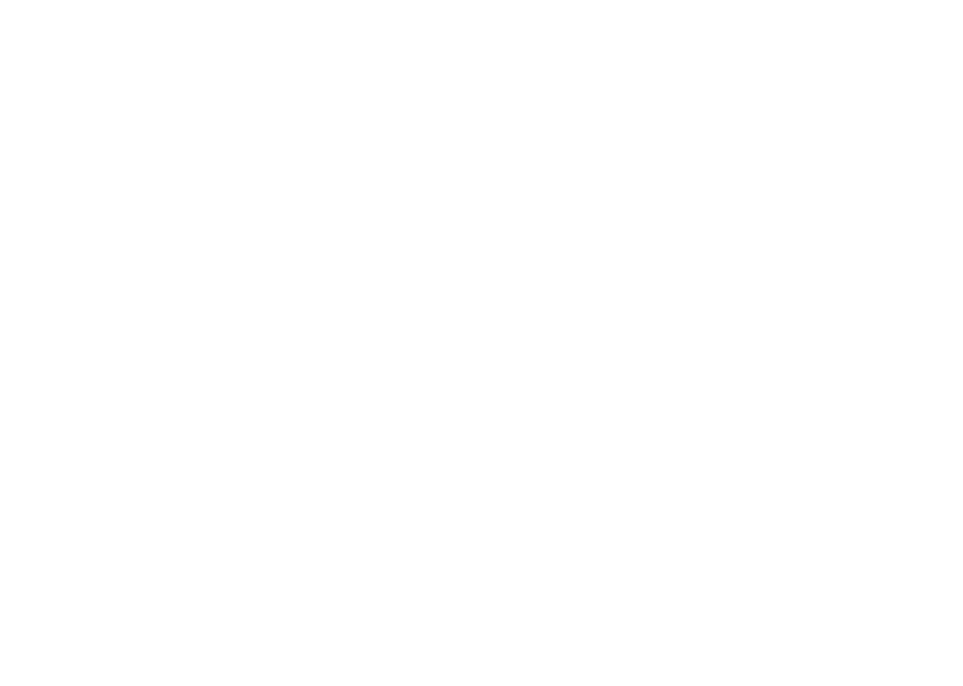
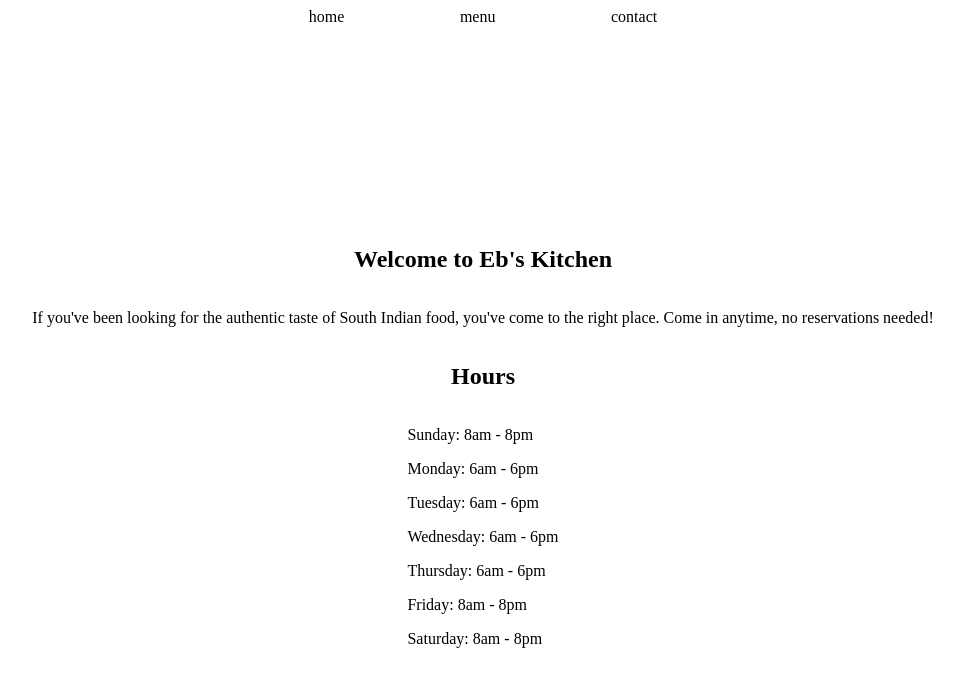
Before and after one commit to egchelliah/restaurantPage, a website built with webpack: page dist/index.html in a window 1280 px wide. Shown: the whole page, without its empty margins (157-1120 px from the left). Built offline with nearby package versions, Linux system fonts and the light colour scheme.

Commit message:
Getting Started

```diff
--- /dev/null
+++ b/homepage.js
@@ -0,0 +1,59 @@
+const header = () => {
+
+    let content = document.getElementById('content')
+
+    // Create header
+    let headerMenu = ['home', 'menu', 'contact']
+
+    let header = document.createElement('div')
+    header.className='header'
+    content.append(header)
+
+    for (let i=0; i<headerMenu.length; i++){
+        let headerItem = document.createElement('div')
+        headerItem.className=headerMenu[i]
+        headerItem.innerHTML=headerMenu[i]
+        header.append(headerItem)
+    }
+
+    // Create home page content
+    let homecontent = document.createElement('div')
+    homecontent.className='homecontent'
+    content.append(homecontent)
+
+    let welcome = document.createElement('h2')
+    welcome.className='welcome'
+    welcome.innerHTML=`Welcome to Eb's Kitchen`
+    homecontent.append(welcome)
+
+    let welcometext = document.createElement('p')
+    welcometext.className='welcometext'
+    welcometext.innerHTML=`If you've been looking for the authentic taste of South Indian food, you've come to the right place. Come in anytime, no reservations needed!`
+    homecontent.append(welcometext)
+
+    // Create hours block
+    let hourTitle = document.createElement('h2')
+    hourTitle.className='hourTitle'
+    hourTitle.innerHTML='Hours'
+    homecontent.append(hourTitle)
+
+    let hoursList = document.createElement('div')
+    hoursList.className='hoursList'
+    homecontent.append(hoursList)
+
+    let hours = ['Sunday: 8am - 8pm', 'Monday: 6am - 6pm', 'Tuesday: 6am - 6pm', 'Wednesday: 6am - 6pm', 'Thursday: 6am - 6pm', 'Friday: 8am - 8pm', 'Saturday: 8am - 8pm']
+
+    for (let i=0; i<hours.length; i++){
+        let p = document.createElement('p')
+        p.className='dailyHour'
+        p.innerHTML=hours[i]
+        hoursList.appendChild(p)
+    }
+
+
+
+}
+
+export{
+    header
+}
--- a/src/index.js
+++ b/src/index.js
@@ -1 +1,8 @@
-alert('You made it to this page')
+// alert('You made it to this page')
+
+import {header} from '../homepage'
+
+
+document.addEventListener('DOMContentLoaded', function(event) {
+    header()
+})
--- /dev/null
+++ b/styles.css
@@ -0,0 +1,19 @@
+.content{
+    display: flex;
+    flex-direction: column;
+    align-items: center;
+}
+
+.header{
+    display: flex;
+    justify-content: space-around;
+    margin-left: 400px;
+    margin-right: 400px;
+    padding-bottom: 200px;
+}
+
+.homecontent{
+    display: flex;
+    flex-direction: column;
+    align-items: center;
+}
```
Also changed, not shown: dist/index.html, dist/main.js, 1 other file.
